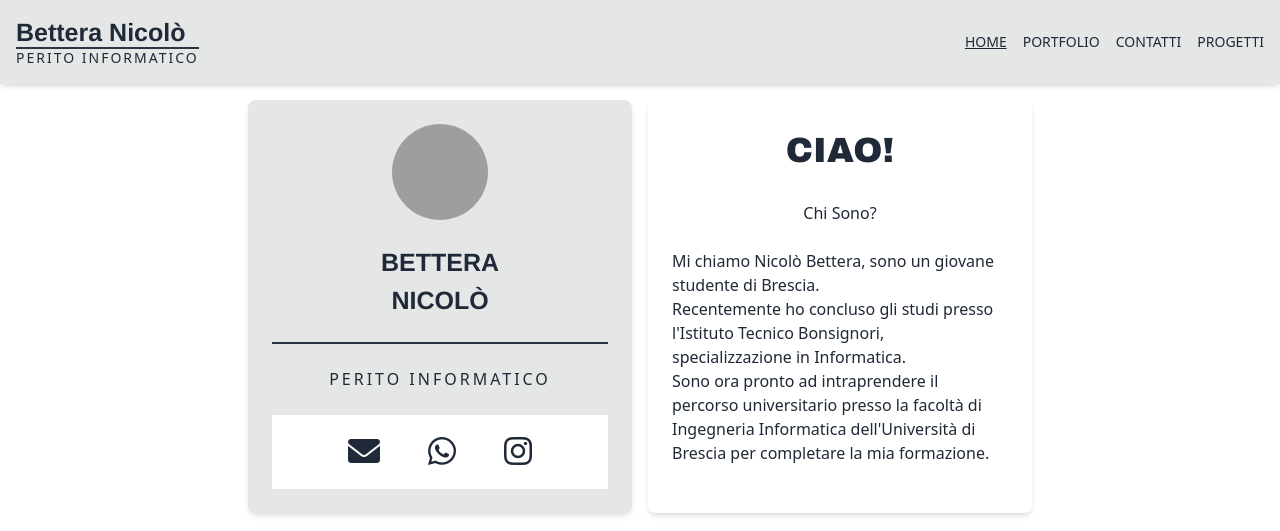
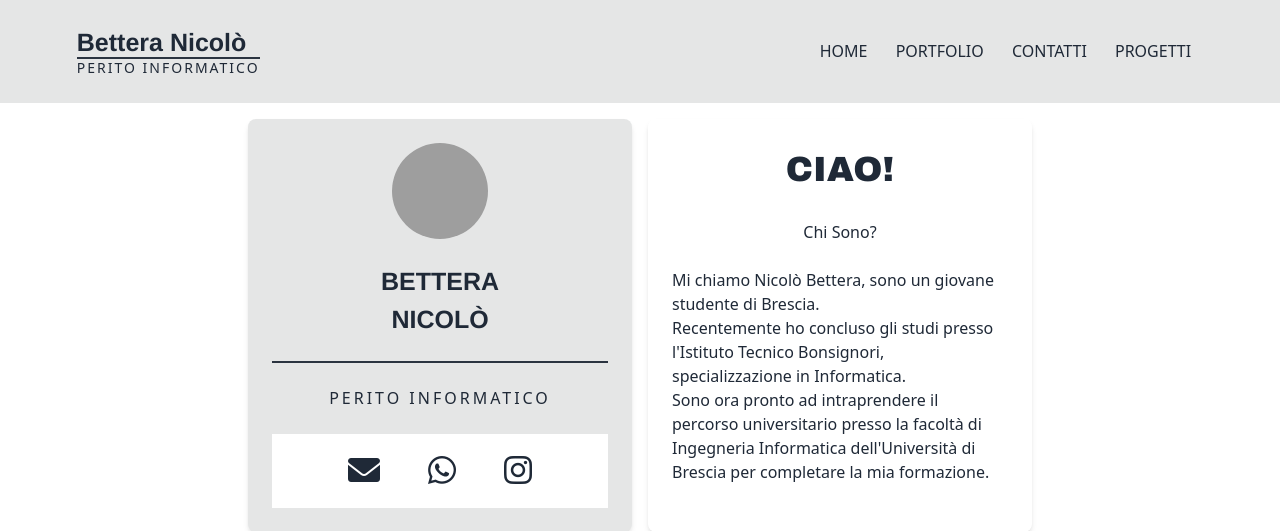
Before and after one commit to BetteraNicolo/webCV, a PHP site: page / in a window 1280 px wide. Shown: the top 531 px of the page. Run offline with PHP 8.4, Linux system fonts and the light colour scheme; some libraries are stand-ins or nearby versions; grey boxes are pictures that could not be loaded.

Commit message:
Add files via upload

```diff
--- a/index.html
+++ b/index.html
@@ -4,85 +4,42 @@
     <meta charset="UTF-8">
     <meta name="viewport" content="width=device-width, initial-scale=1.0">
     <title>Web CV</title>
-    <!-- Librerie stili -->
+
+    <!-- Librerie stili e JavaScript-->
+    <link rel="stylesheet" href="styles.css">
     <script src="https://cdn.tailwindcss.com"></script>
     <link href="https://cdn.jsdelivr.net/npm/daisyui@4.12.10/dist/full.min.css" rel="stylesheet" type="text/css" />
     <link rel="stylesheet" href="https://cdnjs.cloudflare.com/ajax/libs/font-awesome/6.0.0-beta3/css/all.min.css">
+
     <script src="js.js"></script>
-    <style>
-        @keyframes fadeIn {
-            0% {
-                opacity: 0;
-                transform: translateY(20px);
-            }
-            100% {
-                opacity: 1;
-                transform: translateY(0);
-            }
-        }
 
-        #page {
-            animation: fadeIn 1.5s ease forwards;
-        }
-
-        #zoom:hover {
-            zoom: 125%;
-        }
-
-        #cookieConsent {
-            display: none;
-            justify-content: space-between;
-            align-items: center;
-            box-shadow: 0 0 10px rgba(0, 0, 0, 0.1);
-            padding: 8px;
-        }
-
-        #cookieConsent.show {
-            display: flex;
-        }
-
-        #cookieConsent button {
-            background-color: blue;
-            color: white;
-            border: none;
-            padding: 4px 8px;
-            cursor: pointer;
-            border-radius: 4px;
-        }
-
-        #cookieConsent button:hover {
-            background-color: #1e40af;
-        }
-
-        #cookieConsent button.reject {
-            background-color: red;
-        }
-
-        #cookieConsent button.reject:hover {
-            background-color: #ef4444;
-        }
-    </style>
 </head>
 <body class="flex flex-col min-h-screen">
 
-    <!-- Testata della pagina web -->
-    <footer style="padding: 1rem; display: flex; flex-wrap: wrap; z-index: 2;" class="footer sticky top-0 w-full bg-base-300 text-base-content p-5 shadow-md flex items-center justify-between">
-        <div class="flex flex-col md:flex-row w-full justify-between items-center">
+    <!-- header della pagina web -->
+    <section class="headerTop bg-base-300" >
+        <nav class="navHeader">
             <div class="flex flex-col items-start mb-4 md:mb-0">
-                <h2 class="text-2xl font-bold" style="font-family: helvetica, sans-serif; font-size: 25px;">Bettera Nicolò </h2>
-                <div class="divider divider-neutral w-full" style="height: 0px; padding: 0px; margin: 0px;"></div>
-                <p style="letter-spacing: 2px" class="text-sm">PERITO INFORMATICO</p>
+                    <h2 class="text-2xl font-bold" style="font-family: helvetica, sans-serif; font-size: 25px;">Bettera Nicolò </h2>
+                    <div class="divider divider-neutral w-full" style="height: 0px; padding: 0px; margin: 0px;"></div>
+                    <p style="letter-spacing: 2px" class="text-sm">PERITO INFORMATICO</p>
             </div>
-            <nav class="flex flex-col md:flex-row items-center">
-                <div class="grid grid-flow-col gap-4 text-sm">
-                    <a href="index.html"><p id="zoom" style="text-decoration: underline">HOME</p></a>
-                    <a href="portfolio.html"><p id="zoom">PORTFOLIO</p></a>
-                    <a href="contatti.html"><p id="zoom">CONTATTI</p></a>
-                    <a href="progetti.html"><p id="zoom">PROGETTI</p></a>
+
+
+                <div class="navLinks bg-base-300" id="navLinks">
+                    <i class="fa fa-times" onclick="chiudiMenu()"></i>
+                    <ul>
+                        <li><a href="index.html">     HOME      </a>    </li>
+                        <li><a href="portfolio.html"> PORTFOLIO </a>    </li>
+                        <li><a href="contatti.html">  CONTATTI  </a>    </li>
+                        <li><a href="progetti.html">  PROGETTI  </a>    </li>
+                    </ul>
                 </div>
-            </nav>
-        </div>
-    </footer>
+                <i class="fa fa-bars" onclick="apriMenu()"></i>
+
+        </nav>
+
+    </section>
 
     <!-- Contenuto principale della pagina -->
     <div id="page" class="flex-grow flex flex-col md:flex-row items-center justify-center mt-4 space-x-4">
--- a/js.js
+++ b/js.js
@@ -23,3 +23,11 @@ document.addEventListener('DOMContentLoaded', function() {
         document.getElementById('cookieConsent').classList.add('show');
     }
 });
+
+
+function apriMenu(){
+    document.getElementById("navLinks").style.right = "0";
+}
+function chiudiMenu(){
+    document.getElementById("navLinks").style.right = "-200px";
+}
--- a/styles.css
+++ b/styles.css
@@ -1,20 +1,126 @@
+<style>
+        @keyframes fadeIn {
+            0% {
+                opacity: 0;
+                transform: translateY(20px);
+            }
+            100% {
+                opacity: 1;
+                transform: translateY(0);
+            }
+        }
 
-.footer nav {
-    display: flex;
-    flex-direction: column;
-    align-items: flex-start;
-}
+        #page {
+            animation: fadeIn 1.5s ease forwards;
+        }
 
-.footer nav:last-child {
-    align-items: flex-end;
-}
 
-#img {
-    max-width: 100%;
-    padding: 1rem;
-}
+        #cookieConsent {
+            display: none;
+            justify-content: space-between;
+            align-items: center;
+            box-shadow: 0 0 10px rgba(0, 0, 0, 0.1);
+            padding: 8px;
+        }
 
-#info {
-    max-width: 100%;
-    padding: 1rem;
-}
+        #cookieConsent.show {
+            display: flex;
+        }
+
+        #cookieConsent button {
+            background-color: blue;
+            color: white;
+            border: none;
+            padding: 4px 8px;
+            cursor: pointer;
+            border-radius: 4px;
+        }
+
+        #cookieConsent button:hover {
+            background-color: #1e40af;
+        }
+
+        #cookieConsent button.reject {
+            background-color: red;
+        }
+
+        #cookieConsent button.reject:hover {
+            background-color: #ef4444;
+        }
+
+        .navHeader{
+            display: flex;
+            padding: 2% 6%;
+            justify-content: space-between;
+            align-items: center;
+        }
+
+        .headerTop{
+            width: 100%;
+            background-position: center;
+            background-size: cover;
+            position: relative;
+
+        }
+
+        .navLinks{
+            flex: 1;
+            text-align: right;
+
+        }
+
+        .navLinks ul li{
+            list-style: none;
+            display: inline-block;
+            padding: 8px 12px;
+            position: relative;
+        }
+
+        .navLinks ul li::after{
+            content: '';
+            width: 0%;
+            height: 2px;
+            background: #f44336;
+            display: block;
+            margin: auto;
+            transition: 0.3s;
+        }
+
+        .navLinks ul li:hover::after{
+            width: 100%;
+        }
+
+        nav .fa{
+            display: none;
+        }
+
+
+        @media(max-width: 700px){
+            .navLinks ul li{
+                display: block;
+            }
+
+            .navLinks {
+                position: absolute;
+                height: 100vh;
+                width: 200px;
+                top: 0;
+                right: -200px;
+                text-align: left;
+                z-index: 2;
+                transition: 1s;
+                background-color: white;
+            }
+            nav .fa{
+                display: block;
+                margin: 10px;
+                font-size: 22px;
+                cursor: pointer;
+            }
+            .navLinks ul{
+                padding: 30px;
+            }
+        }
+
+
+    </style>
```
Also changed, not shown: progetti.html (+4 -4 lines).
